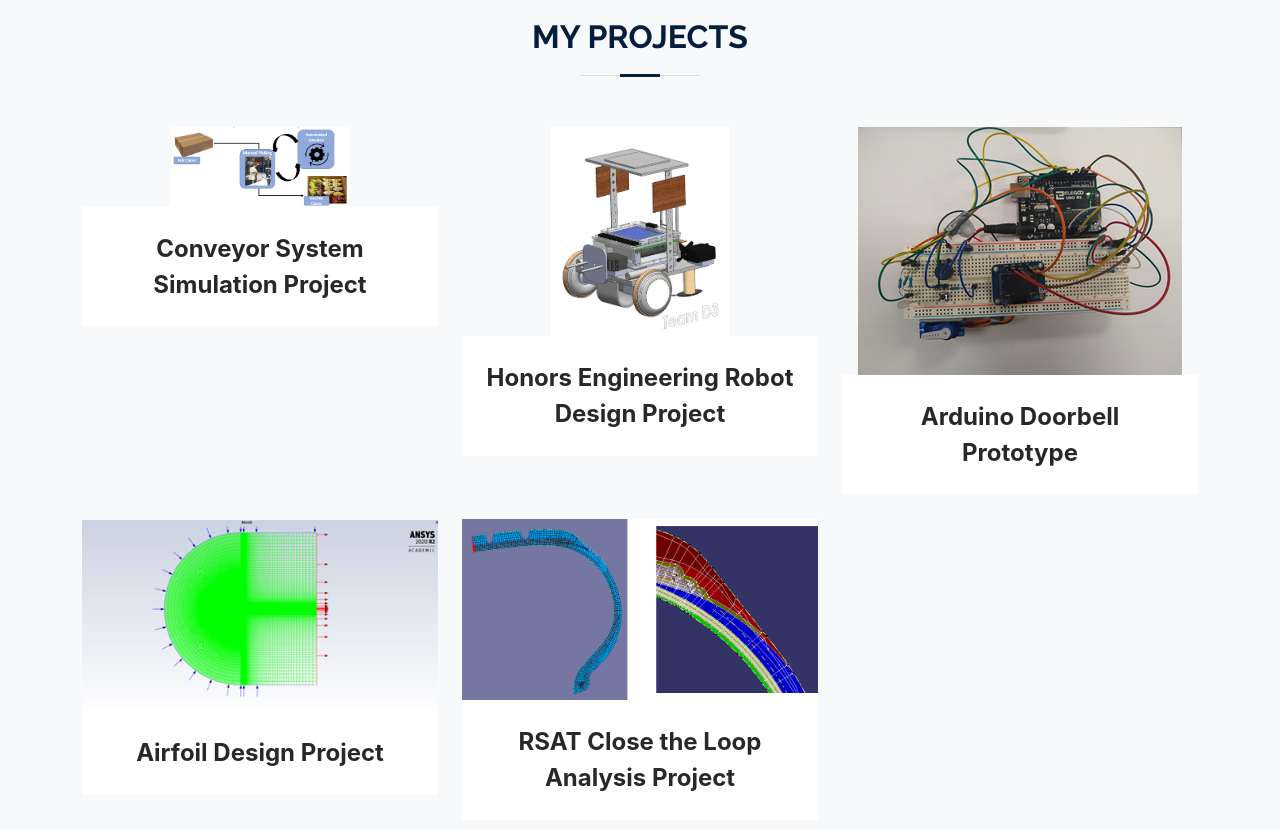
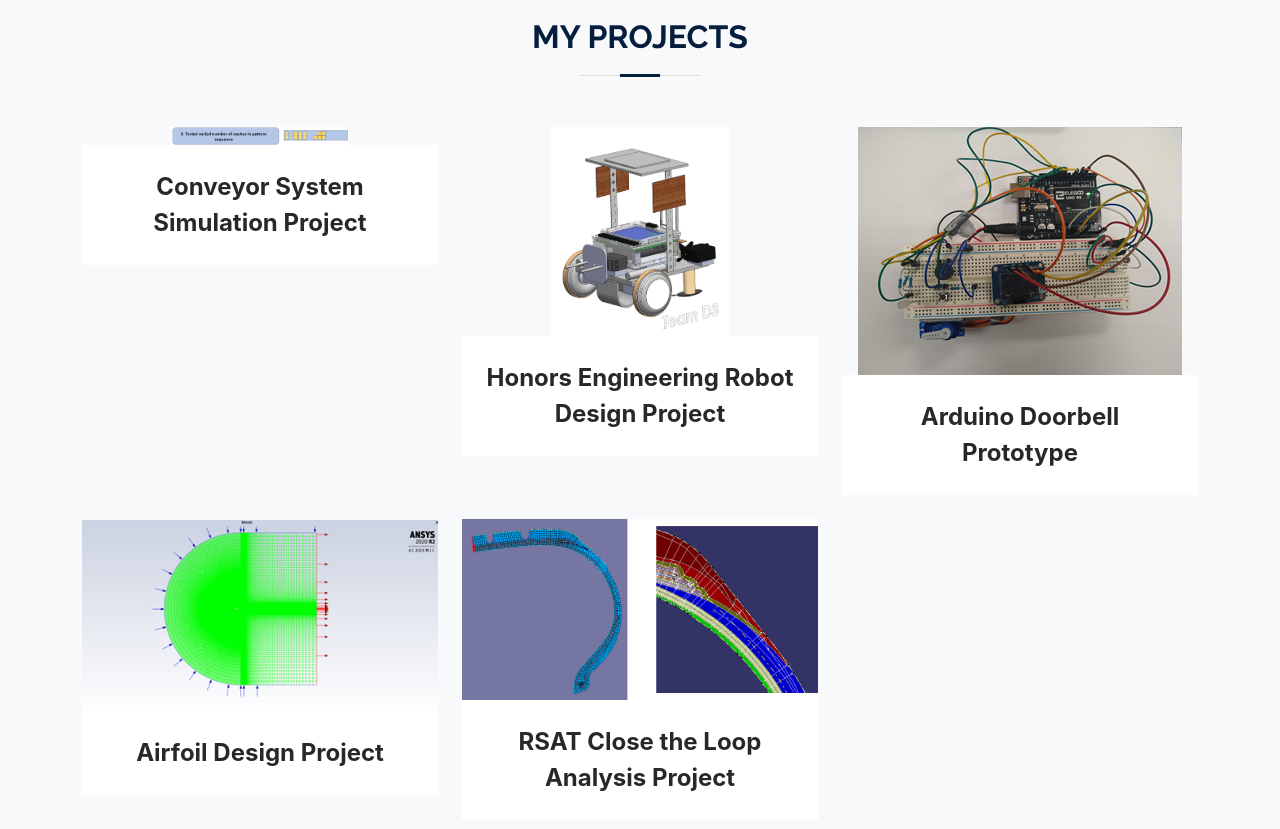
Before and after one commit to Subramanian-Janani/website, a plain HTML site: page index.html in a window 1280 px wide. Shown: the part 3580-4409 px from the top of the page. Drawn offline with nearby package versions, Linux system fonts and the light colour scheme.

Commit message:
Update index.html

```diff
--- a/index.html
+++ b/index.html
@@ -336,7 +336,7 @@
                 <img
                   style="max-width: 50%;"
                   class="img-fluid"
-                  src="assets/img/portfolio/fritolay2.png"
+                  src="assets/img/portfolio/fritolay6.png"
                   alt="..."
                 />
               </a>
```
